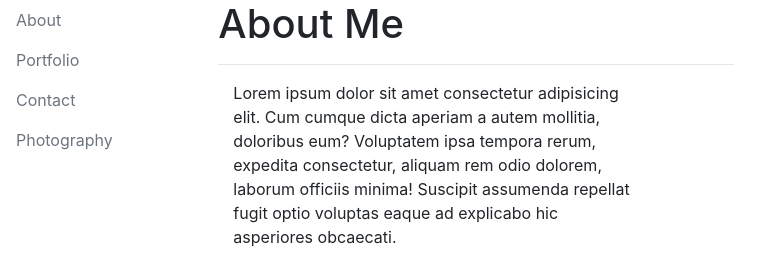
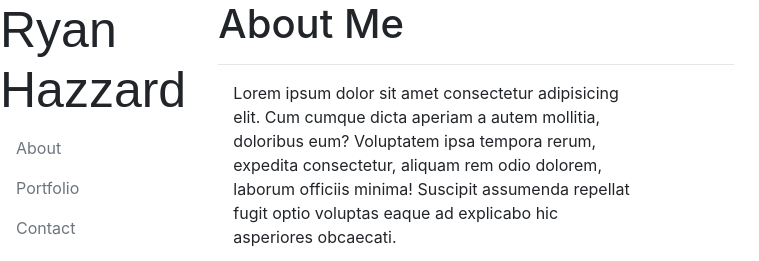
Before and after one commit to Ryanh899/Bootstrap-Portfolio, a plain HTML site: page about.html in a window 1280 px wide. Shown: the top 261 px of the page, 0-759 px from the left. Drawn offline with nearby package versions, Linux system fonts and the light colour scheme.

Commit message:
little-more-for-About

```diff
--- a/Assets/css/about.css
+++ b/Assets/css/about.css
@@ -0,0 +1,5 @@
+.name {
+    font-family: 'Montserrat', sans-serif;
+    font-size: 50px;
+
+}
--- a/about.html
+++ b/about.html
@@ -5,14 +5,15 @@
     <meta name="viewport" content="width=device-width, initial-scale=1.0">
     <meta http-equiv="X-UA-Compatible" content="ie=edge">
     <title>Document</title>
+    <link rel="stylesheet" href="https://use.fontawesome.com/releases/v5.8.2/css/all.css" integrity="sha384-oS3vJWv+0UjzBfQzYUhtDYW+Pj2yciDJxpsK1OYPAYjqT085Qq/1cq5FLXAZQ7Ay" crossorigin="anonymous">
     <link rel="stylesheet" href="https://stackpath.bootstrapcdn.com/bootstrap/4.3.1/css/bootstrap.min.css" integrity="sha384-ggOyR0iXCbMQv3Xipma34MD+dH/1fQ784/j6cY/iJTQUOhcWr7x9JvoRxT2MZw1T" crossorigin="anonymous">
-    <link rel="stylesheet" href="https://use.fontawesome.com/releases/v5.8.2/css/all.css" integrity="sha384-oS3vJWv+0UjzBfQzYUhtDYW+Pj2yciDJxpsK1OYPAYjqT085Qq/1cq5FLXAZQ7Ay" crossorigin="anonymous">
-    <link rel="styleshee" href="./Assets/css/about.css">
+    <link rel="stylesheet" href="./Assets/css/about.css">
 </head>
 <body>
     <div class="row">
         <div class="col-md-2">
     <ul class="nav flex-column">
+    <h1 class="text-black name">Ryan Hazzard</h1>
         <li class="nav-item">
           <a class="nav-link active text-muted" href="./About.html">About</a>
         </li>
```
